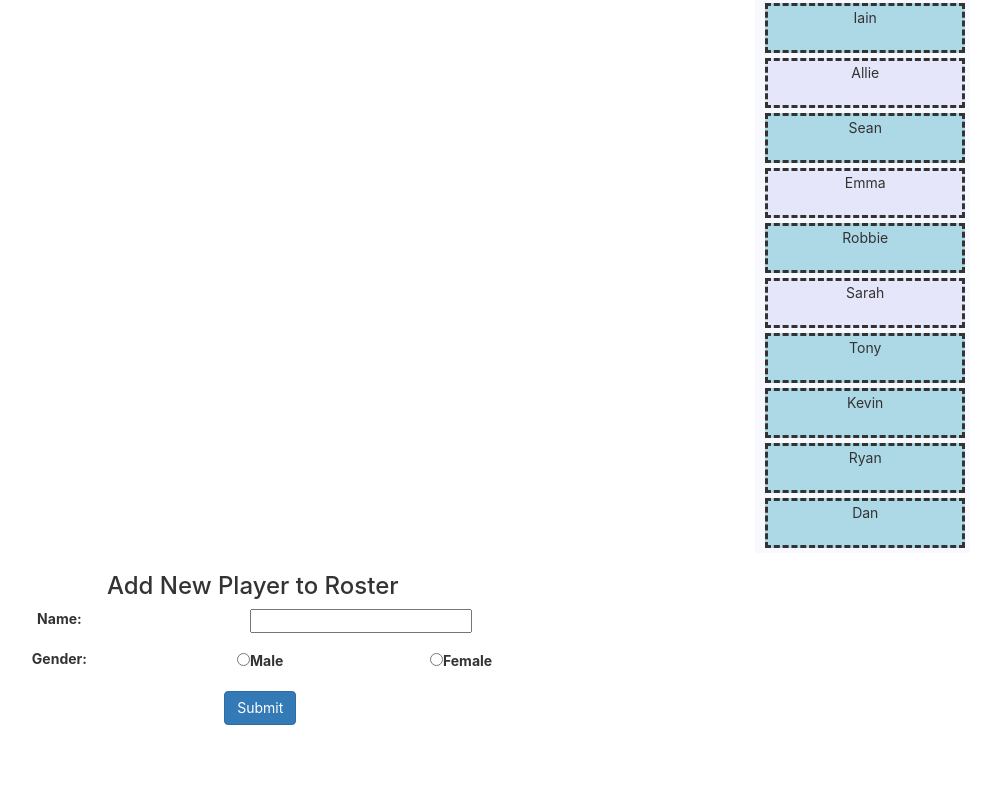
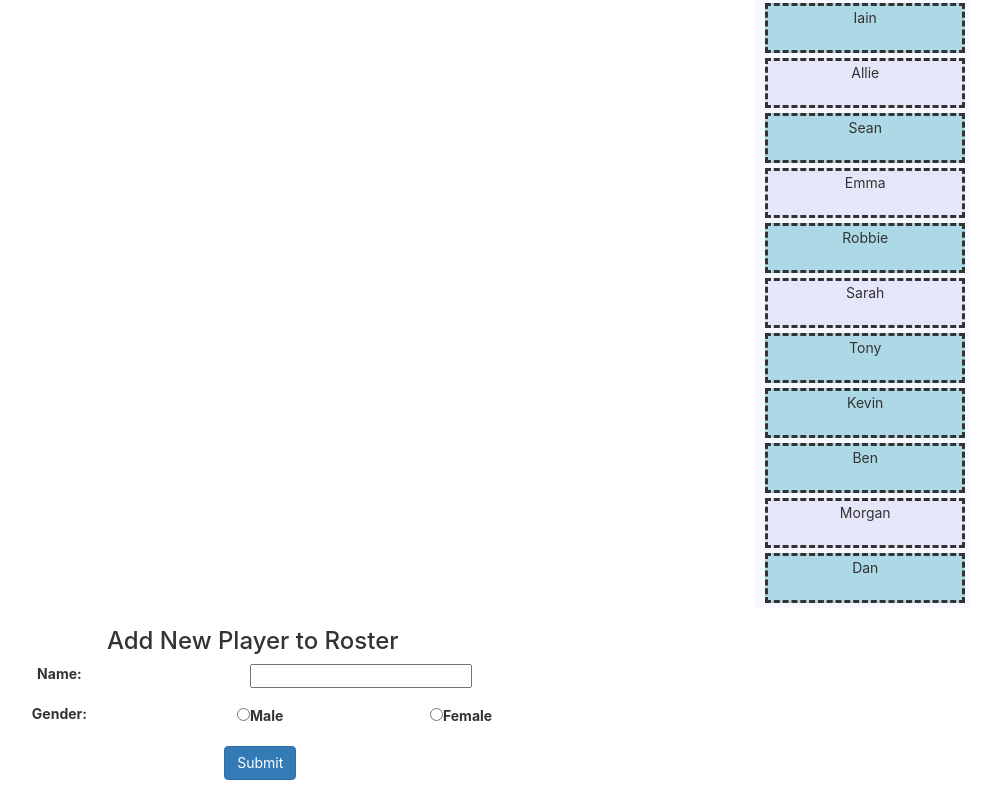
Before and after one commit to bgibz/Softball, a React (Create React App) app: page / in a window 1280 px wide. Shown: the part 1551-2336 px from the top of the page, without its empty margins (81-1077 px from the left). Before the commit the page ends 2281 px from the top, so only its background shows below. Built offline with nearby package versions, Linux system fonts and the light colour scheme; no server answers.

Commit message:
new players, new media

```diff
--- a/src/PlayerForm.jsx
+++ b/src/PlayerForm.jsx
@@ -124,9 +124,16 @@ class PlayerForm extends React.Component{
             handleClick: this.handlePlayerClick
             },
             {
-                name: "Ryan",
+                name: "Ben",
                 gender: "male",
                 key: 17,
+                selected: false,
+                handleClick: this.handlePlayerClick
+            },
+            {
+                name: "Morgan",
+                gender: "female",
+                key: 18,
                 selected: false,
                 handleClick: this.handlePlayerClick
             },
--- a/src/walkupService.js
+++ b/src/walkupService.js
@@ -16,7 +16,9 @@ import allieSound from './media/Allie.mp3';
 import emmaSound from './media/Emma.mp3';
 import brendanSound from './media/Brendan.mp3';
 import kevinSound from './media/Kevin.mp3';
-import ryanSound from './media/Ryan.mp3';
+import benSound from './media/Ben.mp3';
+import morganSound from './media/Morgan.mp3';
+//import ryanSound from './media/Ryan.mp3';
 
 class walkupService {
     constructor() {
@@ -87,10 +89,20 @@ class walkupService {
             src: [kevinSound],
             html5: true
         });
+        const ben = new Howl ({
+            src: [benSound],
+            html5: true
+        });
+        const morgan = new Howl ({
+            src: [morganSound],
+            html5: true
+        });
+        /*
         const ryan = new Howl ({
             src: [ryanSound],
             html5: true
         });
+        */
         this.sounds = new Map();
         this.sounds.set('Alyssa', alyssa);
         this.sounds.set('Danica', danica);
@@ -109,7 +121,9 @@ class walkupService {
         this.sounds.set('Emma', emma);
         this.sounds.set('Brendan', brendan);
         this.sounds.set('Kevin', kevin);
-        this.sounds.set('Ryan', ryan);
+        this.sounds.set('Ben', ben);
+        this.sounds.set('Morgan', morgan);
+        //this.sounds.set('Ryan', ryan);
 
         this.howlTimeout = -1;
     }
```
Also changed, not shown: 2 other files (tests, documents, lock files or other folders).
